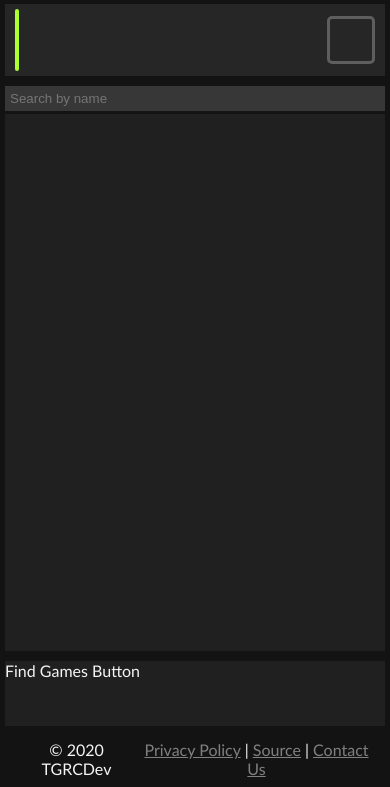
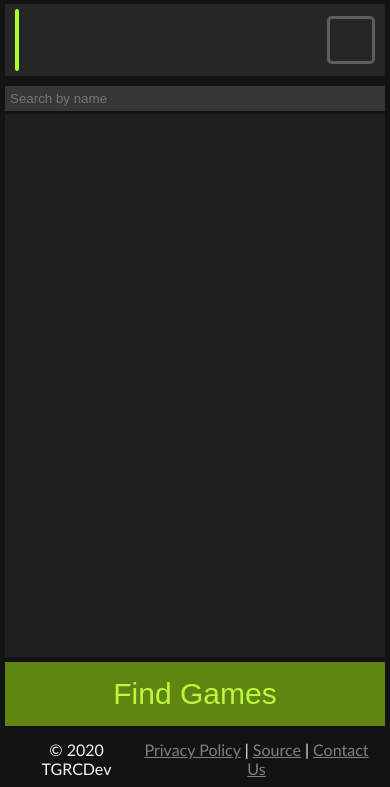
Before and after one commit to TGRCdev/WhatCanWePlay, a Flask app: template templates/app.html in a window 390 px wide. Shown: the part 57-844 px from the top of the page. Run offline with Flask 2, Linux system fonts and the light colour scheme; the template is opened without the code that fills it, so the values that code supplies are empty.

Commit message:
Sliding to/from games panel

```diff
--- a/static/styles/app.css
+++ b/static/styles/app.css
@@ -44,15 +44,57 @@ html, body {
     overflow-y:auto;
 }
 
-#submit {
-    height: 65px;
+#app>#submit {
     grid-column: 2;
+    box-sizing:border-box;
+    padding-top: 2px;
+    padding-bottom: 2px;
+    border-color: rgba(0,0,0,0);
+    display:flex;
+    justify-content: center;
 }
 
-#back {
+/*
+#submit-button {
+    min-width: 208px;
+    width: 50%;
+    height: 100%;
+    font-size: 30px;
+}*/
+
+.slide-button {
+    width: 80%;
+    height: 64px;
+    font-size: 30px;
+    margin: auto;
+    border-style: solid;
+    border-radius: 5px;
+}
+
+#submit-button {
+    color: #bcf73f;
+    border-color: #608511;
+    background-color: #608511;
+}
+
+#submit-button:hover {
+    color: #516d16;
+    border-color: #92d600;
+    background-color: #92d600;
+}
+
+#back-button {
+    background-color: #0870b5;
+    border-color: #0870b5;
+    color: #dbf1ff;
+}
+
+#app>#back {
     grid-row: 1;
     grid-column: 2;
     height: 65px;
+    display:flex;
+    justify-content: center;
 }
 
 #games {
@@ -139,6 +181,10 @@ html, body {
         padding: 10px;
     }
 
+    #app>#back {
+        display: none;
+    }
+
     #app>div {
         border-radius: 5px;
     }
@@ -154,16 +200,64 @@ html, body {
 
 /* Mobile Overrides */
 @media (max-width: 600px) {
-    #submit {
+    #app>#submit {
         grid-column: 1;
+        padding: 0;
+        border-color: #131313;
+        border-top: 0;
     }
 
-    #users {
+    .slide-button {
+        margin: 0;
+        width: 100%;
+        border-radius: 0;
+    }
+
+    #app>#users {
         grid-row-end: 3;
     }
 
     #app {
         width: 200vw;
+        position: relative;
+    }
+
+    .slide-to-games {
+        animation-name: to-games;
+        animation-duration: 0.6s;
+        animation-fill-mode: forwards;
+    }
+
+    @keyframes to-games {
+        from {
+            right: 0%;
+        }
+        to {
+            right: 100%;
+        }
+    }
+
+    .on-games {
+        right: 100%;
+    }
+
+    .slide-to-users {
+        animation-name: to-users;
+        animation-duration: 0.6s;
+        animation-fill-mode: forwards;
+    }
+
+    @keyframes to-users {
+        from {
+            right: 100%;
+        }
+        to {
+            right: 0%;
+        }
+    }
+
+    .on-users {
+        right: 0%;
     }
 }
 
--- a/templates/app.html
+++ b/templates/app.html
@@ -37,7 +37,7 @@
 {% endblock %}
 
 {% block content %}
-<div id="app">
+<div id="app" class="on-users">
     <div id="users">
         <div id="main-user" class="user" data-visibility="{{ steam_info.visibility }}">
             <img class="user-img" src="{{ steam_info.avatar }}"/>
@@ -51,10 +51,10 @@
         </div>
     </div>
     <div id="submit">
-        Find Games Button
+        <button class="slide-button" id="submit-button">Find Games</button>
     </div>
     <div id="back">
-        Back Button
+        <button class="slide-button" id="back-button">Go Back</button>
     </div>
     <div id="games">
         Games List
```
Also changed, not shown: static/scripts/app.js (+75 -31 lines).
